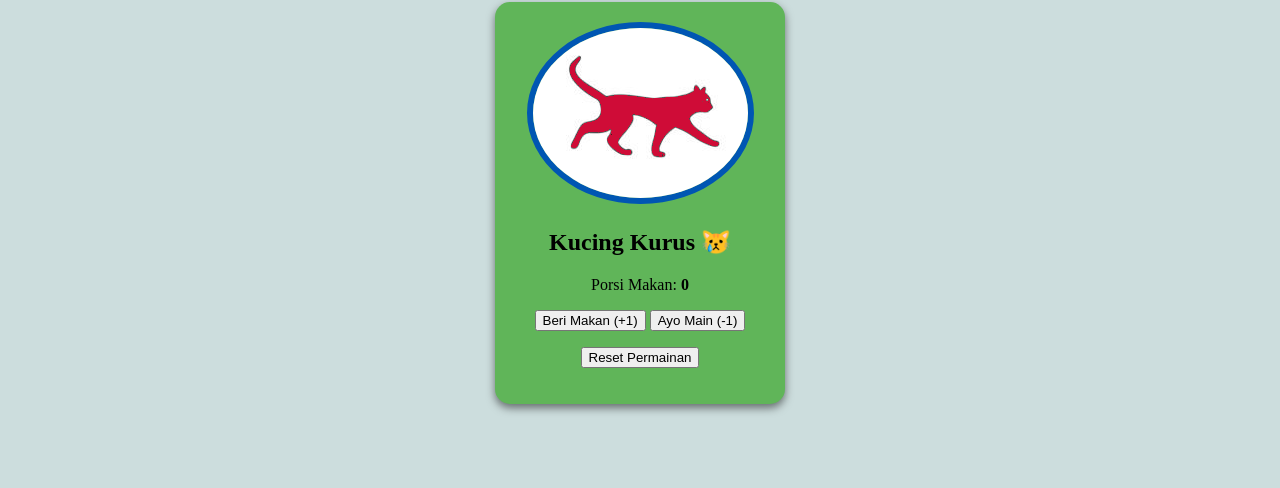
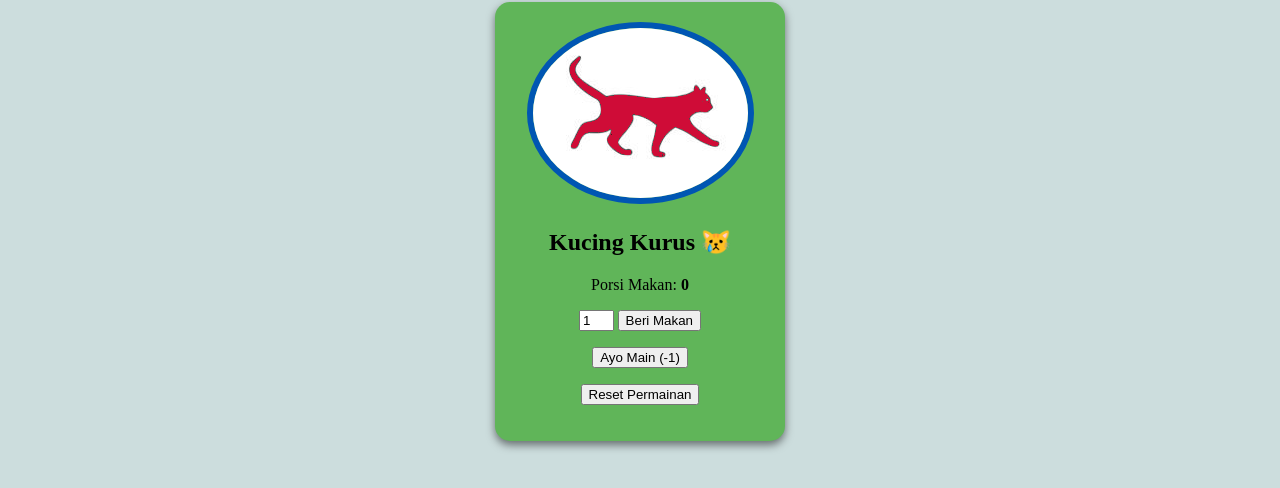
Before and after one commit to ihsanfaisal/latihan22627, a plain HTML site: page minigame.html in a window 1280 px wide. Shown: the part 124-612 px from the top of the page. Drawn offline with Linux system fonts and the light colour scheme.

Commit message:
menambah fitur porsi makan custom

```diff
--- a/minigame.html
+++ b/minigame.html
@@ -24,7 +24,11 @@
     <h2 id="status-kucing">Kucing Kurus 😿</h2>
     <p>Porsi Makan: <b id="teks-porsi">0</b></p>
 
-    <button onclick="beriMakan()">Beri Makan (+1)</button>
+    <p>
+      <input type="number" id="input-makanan" value="1">
+      <button onclick="beriMakan()">Beri Makan</button>
+    </p>
+
     <button onclick="ajakMain()">Ayo Main (-1)</button>
 
     <p>
--- a/minigame.js
+++ b/minigame.js
@@ -3,8 +3,14 @@
 let porsi = 0
 
 function beriMakan() {
-  // tambah porsi makan +1
-  porsi = porsi + 1
+  // 1. ambil  teks dari input angka kotak teks
+  let teksInput = document.getElementById('input-makanan').value
+
+  // 2. ubah string menjadi angka
+  let jumlahMakanan = Number(teksInput)
+
+  // 3. operasi penjumlahan angka
+  porsi = porsi + jumlahMakanan
 
   updateTampilan()
 }
--- a/style.css
+++ b/style.css
@@ -99,3 +99,7 @@
       padding: 0px;
       line-height: 0.5;
     }
+
+    #input-makanan {
+      width: 2em;
+    }
```
